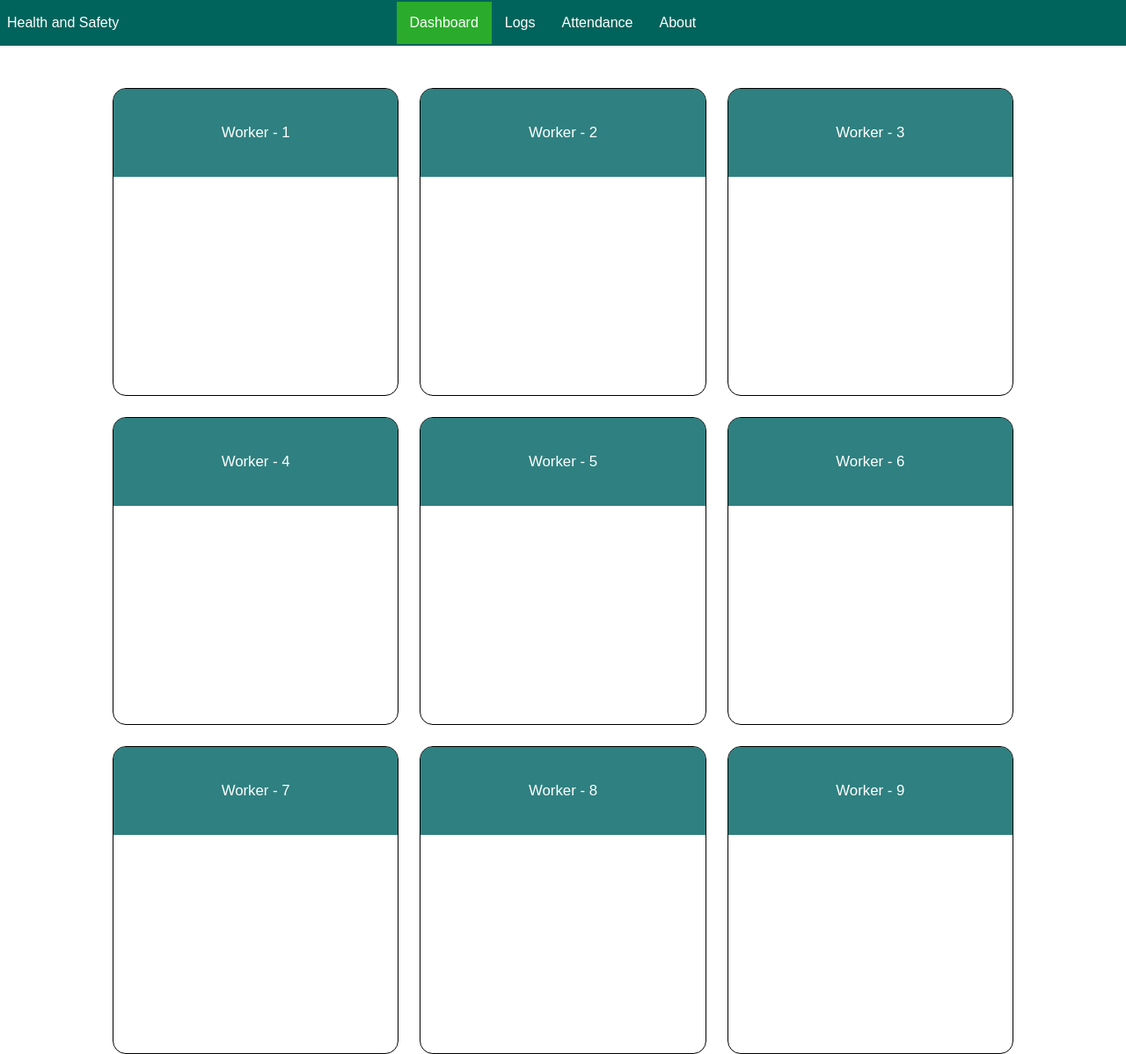
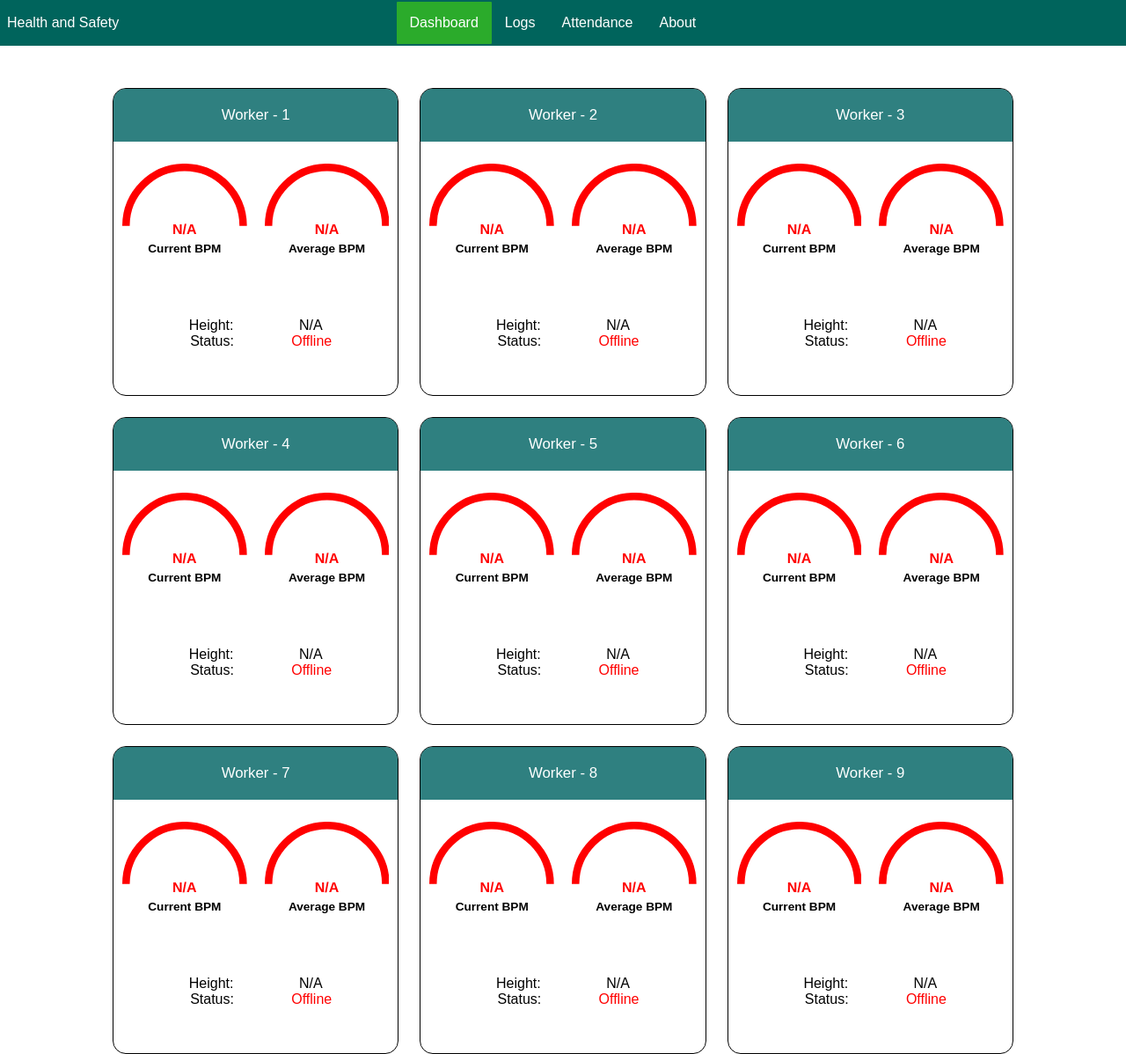
Before and after one commit to SoumyaRanjanPatnaik/iCAP-Dashboard, a Django app: page / in a window 1280 px wide. Shown: the whole page at 88% size. Run offline with Django 3.2, Linux system fonts and the light colour scheme.

Commit message:
Finished designing dashboard

```diff
--- a/static/css/dashboard.css
+++ b/static/css/dashboard.css
@@ -23,7 +23,7 @@
 }
 
 .worker-top{
-    height: 100px;
+    height: 60px;
     background-color: rgba(0, 100, 100, 0.815);
     display: flex;
     align-items: center;
@@ -36,6 +36,84 @@
     font-size: 1.05rem !important;
 }
 
+.worker-top{
+	display: flex;
+	flex-direction: column;
+}
+
+.bpm_curr, .bpm_avg{
+    flex: 1;
+    width: 150px !important;
+    height: 150px !important;
+    margin: 10px;
+    text-align: center;
+}
+
+.bpm_curr::after{
+    content: "Current BPM";
+    position: relative;
+    top: 15px;
+    text-align: center;
+}
+.bpm_avg::after{
+    content: "Average BPM";
+    position: relative;
+    top: 15px;
+}
+.bpm{
+    margin: 15px;
+    display: flex;
+    flex-direction: row;
+    width: 100%;
+    max-width: 400px;
+    font-weight: 600;
+    font-size: 0.85rem;
+    flex-basis: 130px;
+}
+
+.height::before{
+    content: "Height: ";
+}
+
+.status::before{
+    content: "Status: ";
+    color: black;
+}
+
+.worker-data{
+    display: flex;
+    flex-direction: column;
+    max-height: 300px;
+    align-items: center;
+}
+
+.height{
+    display: flex;
+    width: 70%;
+    justify-content: space-around;
+}
+
+.status{
+    display: flex;
+    width: 70%;
+    justify-content: space-around;
+    position: relative;
+    left: 6px;
+}
+.progressbar-text{
+    bottom: 75px !important;
+}
+
+.green-text{
+    color:green;
+}
+
+.red-text{
+    color: red;
+}
+:root{
+    --worker-data-margin-left: 115px
+}
 @media (max-width:450px) {
     #sec1{
         display: flex;
@@ -47,5 +125,28 @@
     }
     .worker{
         width: 60vw !important;
+        min-width: 170px;
+    }
+
+    .progressbar-text{
+        bottom: 100px !important;
+    }
+    .height::before{
+        margin: 0;
+        text-align: center;
+    }
+    .status::before{
+        margin: 0;
+    }
+    .bpm{
+        font-size: 0.7rem;
+        font-weight: 500;
     }
 }
+
+@media (hover: hover){
+    .worker:hover{
+        box-shadow: -4px 4px 20px rgba(165, 165, 165, 0.712);
+        transition: 0.1s box-shadow linear ;
+    }
+}
--- a/static/css/style.css
+++ b/static/css/style.css
@@ -120,10 +120,6 @@
     #expand-menu:hover, #expand-menu:active{
         background-color: #01552b;
     }
-    .worker:hover{
-        box-shadow: -4px 4px 20px rgba(165, 165, 165, 0.712);
-        transition: 0.5s box-shadow ease-out ;
-    }
     .active,.menubar ul li:hover {
         background-color: #2bab2b;
         border-radius: 1px;
--- a/template/index.html
+++ b/template/index.html
@@ -2,12 +2,11 @@
 {% load static %}
 <html lang="en">
 <head>
-    <meta http-equiv="refresh" content="100">
     <meta charset="UTF-8">
     <meta http-equiv="X-UA-Compatible" content="IE=edge">
     <meta name="viewport" content="width=device-width, initial-scale=1.0">
     <title>Health And Saftey - {{title}}</title>
-    {% block stylesheet%}
+    {% block stylesheet %}
     <link rel="stylesheet" href="{% static 'css/dashboard.css' %}">
     {% endblock %}
     <link rel="stylesheet" href="{% static 'css/style.css' %}">
@@ -22,7 +21,7 @@
             <li class="{{dash_class}}"><a href="/"> Dashboard </a></li>
             <li class = "{{logs_class}}"><a href="/logs">Logs</a></li>
             <li class = "{{att_class}}"><a href="/attendance">Attendance</a></li>
-            <li class = "{{about_class}}"><a href="/about">About</a></li>
+            <li class = "{{about_class}}"><a href="/about1">About</a></li>
         </ul>
         <span class = "spacer"></span>
     </div>
@@ -31,36 +30,109 @@
         <section id = "sec1">
             <div id="worker1" class="worker">
                 <div class="worker-top"><h3>Worker - 1</h3></div>
+                <div class="worker-data">
+                    <div class="bpm">
+                        <div id = "bpm_curr1" class="bpm_curr"></div>
+                        <div id = "bpm_avg1" class="bpm_avg"></div>
+                    </div>
+                    <div class="height">N/A</div>
+                    <div class="status red-text">Offline </div>
+                </div>
             </div>
             <div id="worker2" class="worker">
                 <div class="worker-top"><h3>Worker - 2</h3></div>
+                <div class="worker-data">
+                    <div class="bpm">
+                        <div id = "bpm_curr2"class="bpm_curr"></div>
+                        <div id = "bpm_avg2" class="bpm_avg"></div>
+                    </div>
+                        <div class="height">N/A</div>
+                    <div class="status red-text">Offline</div>
+                </div>
             </div>
             <div id="worker3" class="worker">
                 <div class="worker-top"><h3>Worker - 3</h3></div>
+                <div class="worker-data">
+                    <div class="bpm">
+                        <div id = "bpm_curr3"class="bpm_curr"></div>
+                        <div id = "bpm_avg3" class="bpm_avg"></div>
+                    </div>
+                    <div class="height">N/A</div>
+                    <div class="status red-text">Offline</div>
+                </div>
             </div>
             <div id="worker4" class="worker">
                 <div class="worker-top"><h3>Worker - 4</h3></div>
+                <div class="worker-data">
+                    <div class="bpm">
+                        <div id = "bpm_curr4"class="bpm_curr"></div>
+                        <div id = "bpm_avg4" class="bpm_avg"></div>
+                    </div>
+                    <div class="height">N/A</div>
+                    <div class="status red-text">Offline</div>
+                </div>
             </div>
             <div id="worker5" class="worker">
                 <div class="worker-top"><h3>Worker - 5</h3></div>
+                <div class="worker-data">
+                    <div class="bpm">
+                        <div id = "bpm_curr5"class="bpm_curr"></div>
+                        <div id = "bpm_avg5" class="bpm_avg"></div>
+                    </div>
+                    <div class="height">N/A</div>
+                    <div class="status red-text">Offline</div>
+                </div>
             </div>
             <div id="worker6" class="worker">
                 <div class="worker-top"><h3>Worker - 6</h3></div>
+                <div class="worker-data">
+                    <div class="bpm">
+                        <div id = "bpm_curr6"class="bpm_curr"></div>
+                        <div id = "bpm_avg6" class="bpm_avg"></div>
+                    </div>
+                    <div class="height">N/A</div>
+                    <div class="status red-text">Offline</div>
+                </div>
             </div>
             <div id="worker7" class="worker">
                 <div class="worker-top"><h3>Worker - 7</h3></div>
+                <div class="worker-data">
+                    <div class="bpm">
+                        <div id = "bpm_curr7"class="bpm_curr"></div>
+                        <div id = "bpm_avg7" class="bpm_avg"></div>
+                    </div>
+                    <div class="height">N/A</div>
+                    <div class="status red-text">Offline</div>
+                </div>
             </div>
             <div id="worker8" class="worker">
                 <div class="worker-top"><h3>Worker - 8</h3></div>
+                <div class="worker-data">
+                    <div class="bpm">
+                        <div id = "bpm_curr8"class="bpm_curr"></div>
+                        <div id = "bpm_avg8" class="bpm_avg"></div>
+                    </div>
+                    <div class="height">N/A</div>
+                    <div class="status red-text">Offline</div>
+                </div>
             </div>
-            <div id="worker8" class="worker">
+            <div id="worker9" class="worker">
                 <div class="worker-top"><h3>Worker - 9</h3></div>
+                <div class="worker-data">
+                    <div class="bpm">
+                        <div id = "bpm_curr9"class="bpm_curr"></div>
+                        <div id = "bpm_avg9" class="bpm_avg"></div>
+                    </div>
+                    <div class="height">N/A</div>
+                    <div class="status red-text">Offline</div>
+                </div>
             </div>
         </section>
     </div>
     {% endblock %}
 
     <script src="{% static 'js/home.js' %}" ></script>
+    <script src="{% static 'js/dash.js' %}" ></script>
 
 </body>
 </html>
```
Also changed, not shown: static/css/about.css (added, +102 -0 lines), template/about.html (added, +124 -0 lines), static/img/Helmet1.jpeg (renamed from static/img/WhatsApp Image 2021-07-08 at 2.04.30 PM.jpeg), static/img/Helmet2.jpeg (added).
